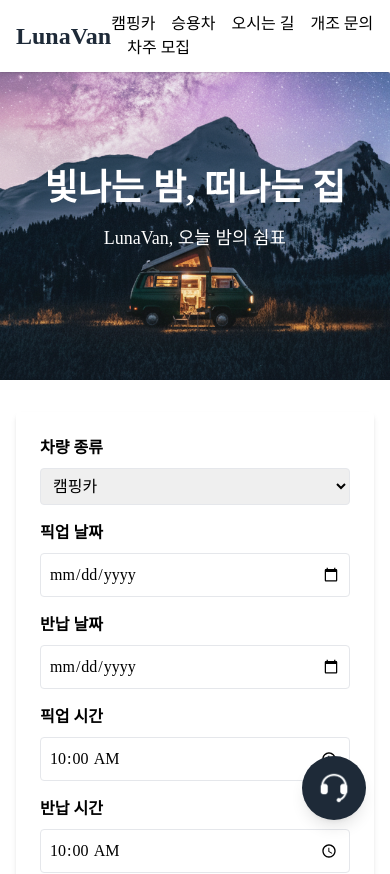
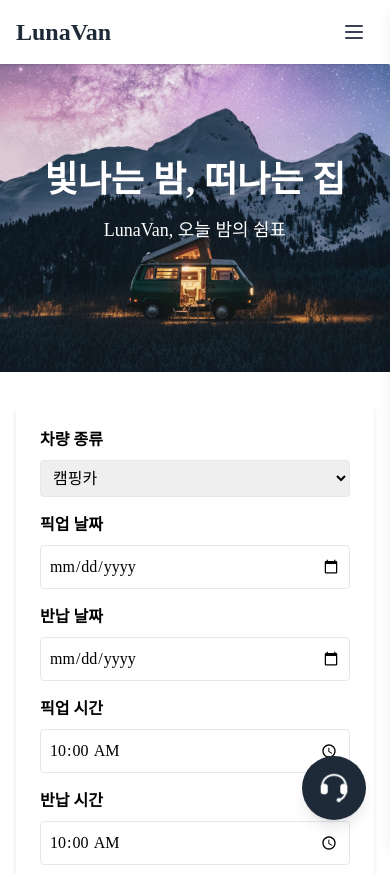
Before and after one commit to sssslu/CarRentServiceMVP, a Next.js app: page / in a window 390 px wide. Shown: the top 874 px of the page. Built offline with nearby package versions, Linux system fonts and the light colour scheme.

Commit message:
반응형 햄버거버튼 업데이트

```diff
--- a/components/Header.tsx
+++ b/components/Header.tsx
@@ -1,23 +1,97 @@
+"use client";
+
 import Link from 'next/link';
+import { useEffect, useState } from 'react';
 
 /**
- * Header component containing the site logo and primary navigation links.
- * The navigation links are anchors for sections on the home page and a link
- * to the overall cars listing. For a more complete application, you might
- * extract these into a configuration or add dynamic highlighting.
+ * Responsive Header with desktop nav and a mobile hamburger that opens a
+ * right-side slide-in menu. Desktop layout is unchanged; on small screens the
+ * nav is replaced by a hamburger button.
  */
 export default function Header() {
+  const [open, setOpen] = useState(false);
+
+  useEffect(() => {
+    const onKey = (e: KeyboardEvent) => {
+      if (e.key === 'Escape') setOpen(false);
+    };
+    document.addEventListener('keydown', onKey);
+    return () => document.removeEventListener('keydown', onKey);
+  }, []);
+
+  // Lock body scroll when menu is open
+  useEffect(() => {
+    if (open) {
+      const prev = document.body.style.overflow;
+      document.body.style.overflow = 'hidden';
+      return () => { document.body.style.overflow = prev; };
+    }
+  }, [open]);
+
+  const links = (
+    <>
+      <a href="/#camp" onClick={() => setOpen(false)} className="hover:text-primary block md:inline">캠핑카</a>
+      <a href="/#norm" onClick={() => setOpen(false)} className="hover:text-primary block md:inline">승용차</a>
+      <Link href="/location" onClick={() => setOpen(false)} className="hover:text-primary block md:inline">오시는 길</Link>
+      <Link href="/convert" onClick={() => setOpen(false)} className="hover:text-primary block md:inline">개조 문의</Link>
+      <Link href="/owners" onClick={() => setOpen(false)} className="hover:text-primary block md:inline">차주 모집</Link>
+    </>
+  );
+
   return (
     <header className="bg-white shadow sticky top-0 z-50">
       <div className="max-w-6xl mx-auto px-4 py-3 flex items-center justify-between">
-  <Link href="/" className="text-2xl font-bold text-primary">LunaVan</Link>
-        <nav className="space-x-4">
-          <a href="/#camp" className="hover:text-primary">캠핑카</a>
-          <a href="/#norm" className="hover:text-primary">승용차</a>
-          <Link href="/location" className="hover:text-primary">오시는 길</Link>
-          <Link href="/convert" className="hover:text-primary">개조 문의</Link>
-          <Link href="/owners" className="hover:text-primary">차주 모집</Link>
+        <Link href="/" className="text-2xl font-bold text-primary">LunaVan</Link>
+
+        {/* Desktop nav */}
+        <nav className="hidden md:flex space-x-4 items-center">
+          {links}
         </nav>
+
+        {/* Mobile hamburger */}
+        <div className="md:hidden">
+          <button
+            aria-label="메뉴 열기"
+            onClick={() => setOpen(true)}
+            className="p-2 rounded-md text-gray-700 hover:bg-gray-100"
+          >
+            <svg xmlns="http://www.w3.org/2000/svg" className="h-6 w-6" fill="none" viewBox="0 0 24 24" stroke="currentColor">
+              <path strokeLinecap="round" strokeLinejoin="round" strokeWidth={2} d="M4 6h16M4 12h16M4 18h16" />
+            </svg>
+          </button>
+        </div>
+      </div>
+
+      {/* Mobile slide-in menu */}
+      <div
+        className={`fixed inset-0 z-40 ${open ? 'pointer-events-auto' : 'pointer-events-none'}`}
+        aria-hidden={!open}
+      >
+        {/* overlay */}
+        <div
+          className={`absolute inset-0 bg-black bg-opacity-40 transition-opacity ${open ? 'opacity-100' : 'opacity-0'}`}
+          onClick={() => setOpen(false)}
+        />
+
+        {/* drawer */}
+        <aside
+          className={`absolute top-0 right-0 h-full w-72 bg-white shadow-lg transform transition-transform duration-300 ${open ? 'translate-x-0' : 'translate-x-full'}`}
+          role="dialog"
+          aria-modal="true"
+        >
+          <div className="p-4 flex items-center justify-between border-b">
+            <span className="font-semibold">메뉴</span>
+            <button aria-label="메뉴 닫기" onClick={() => setOpen(false)} className="p-2 rounded-md hover:bg-gray-100">
+              <svg xmlns="http://www.w3.org/2000/svg" className="h-5 w-5" viewBox="0 0 20 20" fill="currentColor">
+                <path fillRule="evenodd" d="M4.293 4.293a1 1 0 011.414 0L10 8.586l4.293-4.293a1 1 0 111.414 1.414L11.414 10l4.293 4.293a1 1 0 01-1.414 1.414L10 11.414l-4.293 4.293a1 1 0 01-1.414-1.414L8.586 10 4.293 5.707a1 1 0 010-1.414z" clipRule="evenodd" />
+              </svg>
+            </button>
+          </div>
+
+          <nav className="p-4 flex flex-col gap-3">
+            {links}
+          </nav>
+        </aside>
       </div>
     </header>
   );
```
